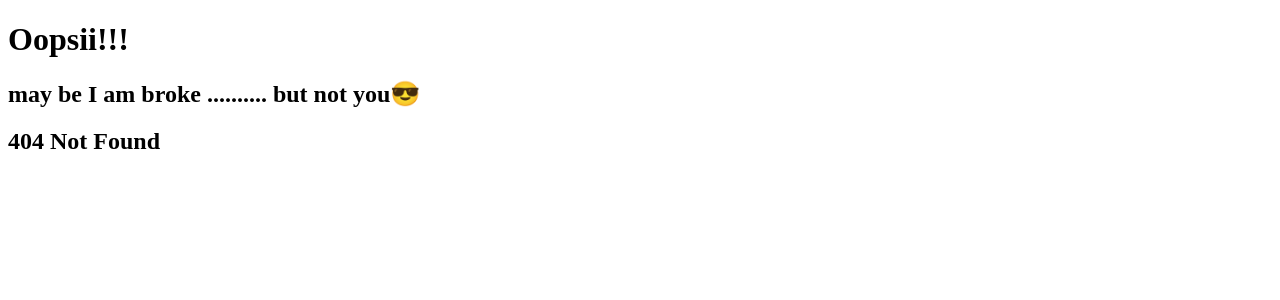
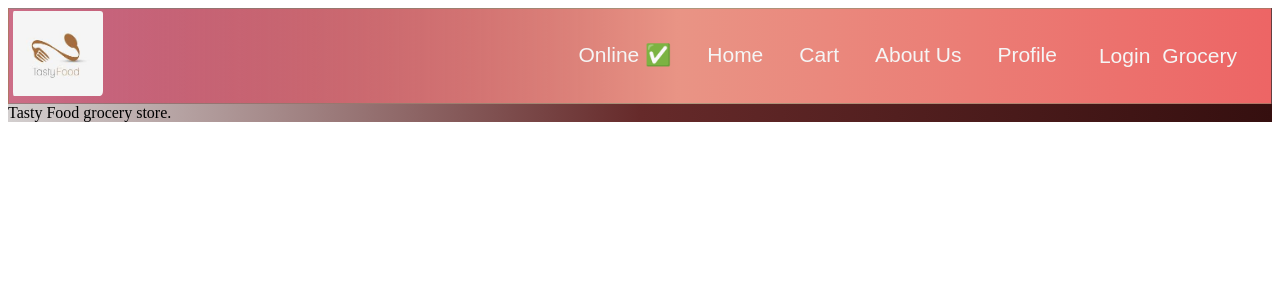
Before and after one commit to Surya-08/Food_Order, a React (Vite) app: page /grocery in a window 1280 px wide. Before the commit this address had no page. Shown: the top 300 px of the page. Built offline with nearby package versions, Linux system fonts and the light colour scheme.

Commit message:
lazy loading

```diff
--- a/index.html
+++ b/index.html
@@ -9,6 +9,6 @@
   </head>
   <body>
        <div id="root"><h1>Akshay is here!</h1></div>
-    <script type="module" src="./src/components/App.jsx"></script>
+    <script type="module" src="./src/App.jsx"></script>
   </body>
 </html>
--- /dev/null
+++ b/src/App.jsx
@@ -0,0 +1,54 @@
+import React, { lazy, Suspense } from "react";
+import ReactDOM from "react-dom/client";
+import { createBrowserRouter, RouterProvider, Outlet } from "react-router-dom";
+
+import Body from "./components/Body";
+import Header from "./components/Header";
+import About from "./components/About";
+import ErrorElement from "./components/ErrorElement";
+import RestaurantMenu from "./components/RestaurantMenu";
+import Cart from "./components/Cart";
+import ShimmerUI from "./components/ShimmerUI";
+
+const Grocery = lazy(() => import("./components/Grocery"));
+
+const AppLayout = () => {
+  return (
+    <div className="app body">
+      <Header />
+      <Outlet />
+    </div>
+  );
+};
+const appRouter = createBrowserRouter([
+  {
+    path: "/",
+    element: <AppLayout />,
+    children: [
+      { path: "/", element: <Body /> },
+      { path: "/about", element: <About /> },
+      { path: "/cart", element: <Cart /> },
+      {
+        path: "/grocery",
+        element: (
+          <Suspense
+            fallback={
+              <div>
+                <ShimmerUI />
+              </div>
+            }
+          >
+            <Grocery />
+          </Suspense>
+        ),
+      },
+      { path: "/restaurant/:resId", element: <RestaurantMenu /> },
+    ],
+    errorElement: <ErrorElement />,
+  },
+]);
+
+const root = ReactDOM.createRoot(document.getElementById("root"));
+root.render(<RouterProvider router={appRouter} />);
+
+export default AppLayout;
--- a/src/components/App.jsx
+++ /dev/null
@@ -1,38 +0,0 @@
-import React from "react";
-import ReactDOM from "react-dom/client";
-import { createBrowserRouter, RouterProvider, Outlet } from "react-router-dom";
-
-import Body from "./Body";
-import Header from "./Header";
-import About from "./About";
-import ErrorElement from "./ErrorElement";
-import RestaurantMenu from "./RestaurantMenu";
-import Cart from "./Cart";
-
-const AppLayout = () => {
-  return (
-    <div className="app">
-      <Header />
-      <Outlet />
-    </div>
-  );
-};
-const appRouter = createBrowserRouter([
-  {
-    path: "/",
-    element: <AppLayout />,
-    children: [
-      { path: "/", element: <Body /> },
-      { path: "/about", element: <About /> },
-      { path: "/cart", element: <Cart /> },
-
-      { path: "/restaurant/:resId", element: <RestaurantMenu /> },
-    ],
-    errorElement: <ErrorElement />,
-  },
-]);
-
-const root = ReactDOM.createRoot(document.getElementById("root"));
-root.render(<RouterProvider router={appRouter} />);
-
-export default AppLayout;
--- /dev/null
+++ b/src/components/Grocery.jsx
@@ -0,0 +1,7 @@
+import React from "react";
+
+const Grocery = () => {
+  return <div>Tasty Food grocery store.</div>;
+};
+
+export default Grocery;
--- a/src/components/Header.jsx
+++ b/src/components/Header.jsx
@@ -46,6 +46,11 @@ const Header = () => {
             >
               {toggleButton}
             </button>
+            <button className="login-logout">
+              <Link to="/grocery" className="header-link">
+                Grocery
+              </Link>
+            </button>
           </li>
         </ul>
       </div>
```
